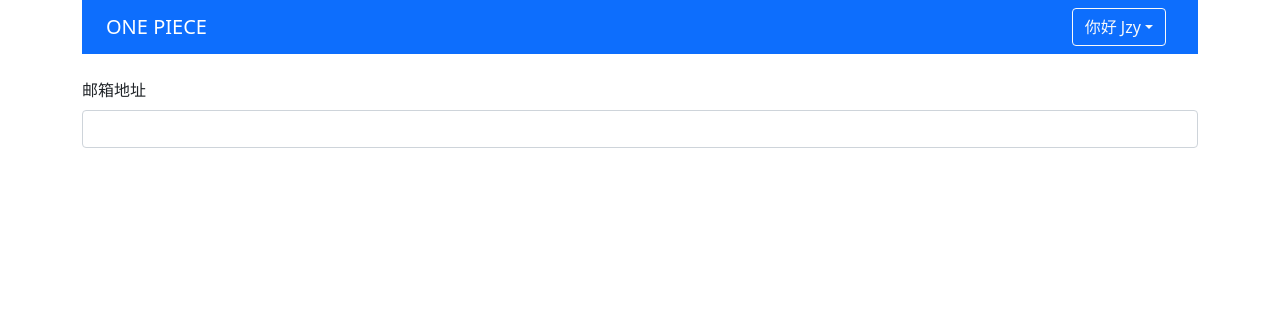
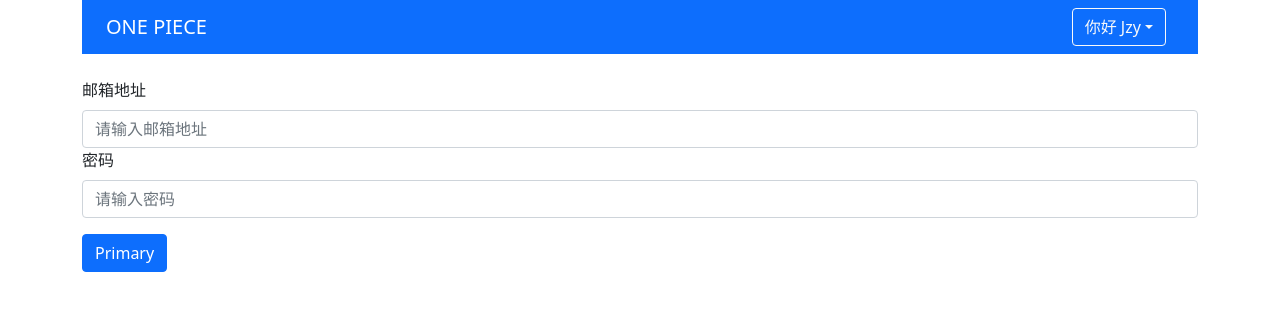
Before and after one commit to zoro5284/zy, a Vue app: page / in a window 1280 px wide. Shown: the top 310 px of the page. Built offline with nearby package versions, Linux system fonts and the light colour scheme.

Commit message:
init validatefrom

```diff
--- a/package.json
+++ b/package.json
@@ -9,6 +9,7 @@
   },
   "dependencies": {
     "bootstrap": "^5.1.3",
+    "mitt": "^3.0.0",
     "vue": "^3.2.13"
   },
   "devDependencies": {
--- a/src/App.vue
+++ b/src/App.vue
@@ -2,33 +2,36 @@
   <div class="container">
     <GlobalHeader :user="curUser" />
     <!-- <ColumnList :list="list"/> -->
-    <form action="">
-      <div class="mb-3">
-        <label class="form-label">邮箱地址</label>
-        <ValidateInput :rules="rules" succ-msg="that's right" />
-      </div>
-    </form>
+    <ValidateForm @form-submit="handleFormSubmit">
+      <label class="form-label">邮箱地址</label>
+      <ValidateInput :rules="emailRules" v-model="emailVal" succ-msg="that's right" placeholder="请输入邮箱地址" />
+      <label class="form-label">密码</label>
+      <ValidateInput :rules="pwdRules" v-model="pwdVal" succ-msg="that's right" placeholder="请输入密码" />
+    </ValidateForm>
   </div>
 </template>
 
 <script lang="ts">
-import { defineComponent } from 'vue'
+import { defineComponent, ref } from 'vue'
 import ColumnList, { ColumnProps } from './components/ColumnList.vue'
 import GlobalHeader, { UserProps } from './components/GlobalHeader.vue'
 import ValidateInput, { RulesProps } from './components/ValidateInput.vue'
+import ValidateForm from './components/ValidateForm.vue'
 import 'bootstrap/dist/css/bootstrap.min.css'
 export default defineComponent({
   name: 'App',
   components: {
     // ColumnList,
     GlobalHeader,
-    ValidateInput
+    ValidateInput,
+    ValidateForm
   },
   setup () {
     const curUser:UserProps = {
       isLogin: true,
       name: 'Jzy'
     }
+
     const testData: ColumnProps[] = [
       {
         id: 1,
@@ -49,7 +52,7 @@ export default defineComponent({
         avatar: 'https://gimg2.baidu.com/image_search/src=http%3A%2F%2Fi0.hdslb.com%2Fbfs%2Farticle%2Fee62958a35ed65a39b55179cd4939a27e71f2f47.jpg&refer=http%3A%2F%2Fi0.hdslb.com&app=2002&size=f9999,10000&q=a80&n=0&g=0n&fmt=auto?sec=1657760368&t=83ba8b4dc4ad4a4601282fec3088f6b0'
       }
     ]
-    const rules: RulesProps = [
+    const emailRules: RulesProps = [
       {
         type: 'required',
         errMsg: '请输入邮箱'
@@ -59,10 +62,29 @@ export default defineComponent({
         errMsg: '请确认邮箱格式'
       }
     ]
+    const pwdRules: RulesProps = [
+      {
+        type: 'required',
+        errMsg: '请输入密码'
+      },
+      {
+        type: 'pwd',
+        errMsg: '请确认密码格式'
+      }
+    ]
+    const emailVal = ref('')
+    const pwdVal = ref('')
+    const handleFormSubmit = (result: boolean) => {
+      console.log('result', result)
+    }
     return {
       list: testData,
       curUser,
-      rules
+      emailRules,
+      pwdRules,
+      emailVal,
+      pwdVal,
+      handleFormSubmit
     }
   }
 })
--- /dev/null
+++ b/src/components/ValidateForm.vue
@@ -0,0 +1,42 @@
+<template>
+    <form class="validate-form-container">
+      <slot />
+      <slot name="footer">
+        <button type="button" class="btn btn-primary mt-3" @click="submitForm">Primary</button>
+      </slot>
+    </form>
+</template>
+<script lang="ts">
+import { defineComponent, onUnmounted } from 'vue'
+import mitt from 'mitt'
+// todo
+type ValidateFunc = () => boolean
+type Emits<EventType extends string | symbol, T> = {
+  on(type: EventType, handler: (arg: T) => void): void
+  off(type: EventType, handler: (arg: T) => void): void
+  emit(type: EventType, arg: T): void
+}
+type Emitter = Emits<'form-item-created', ValidateFunc>
+export const emitter:Emitter = mitt<Emitter>()
+
+export default defineComponent({
+  setup (props, context) {
+    const validateFuncArr: ValidateFunc[] = []
+    const callback = (func?: ValidateFunc) => {
+      func && validateFuncArr.push(func)
+    }
+    emitter.on('form-item-created', callback)
+    onUnmounted(() => {
+      emitter.off('form-item-created', callback)
+    })
+
+    const submitForm = () => {
+      const result = validateFuncArr.map(func => func()).every(res => res)
+      context.emit('form-submit', result)
+    }
+    return {
+      submitForm
+    }
+  }
+})
+</script>
--- a/src/components/ValidateInput.vue
+++ b/src/components/ValidateInput.vue
@@ -3,17 +3,20 @@
     <input type="text"
       class="form-control"
       :class="{'is-invalid': inputRef.error, 'is-valid': inputRef.val && !inputRef.error}"
-      v-model="inputRef.val"
+      :value="inputRef.val"
       @blur="validateInput"
+      @input="updateValue"
+      v-bind="$attrs"
     >
     <span v-if="inputRef.error" class="invalid-feedback">{{ inputRef.errMsg }}</span>
     <span v-if="inputRef.val && !inputRef.error" class="valid-feedback">{{ succMsg }}</span>
   </div>
 </template>
 <script lang="ts">
-import { defineComponent, PropType, reactive } from 'vue'
+import { defineComponent, onMounted, PropType, reactive } from 'vue'
+import { emitter } from './ValidateForm.vue'
 interface RuleProps {
-  type: 'required' | 'email',
+  type: 'required' | 'email' | 'pwd',
   errMsg: string
 }
 export type RulesProps = RuleProps[]
@@ -27,15 +30,22 @@ export default defineComponent({
     succMsg: {
       type: String,
       default: ''
+    },
+    modelValue: {
+      type: String,
+      default: ''
     }
   },
-  setup (props) {
+  inheritAttrs: false,
+  setup (props, context) {
+    console.log('attrs', context.attrs)
     const inputRef = reactive({
-      val: '',
+      val: props.modelValue || '',
       error: false,
       errMsg: ''
     })
     const validateInput = () => {
+      if (props.rules) {
         const allPassed = props.rules.every(rule => {
           let passed = true
           inputRef.errMsg = rule.errMsg
@@ -49,10 +59,22 @@ export default defineComponent({
           return passed
         })
         inputRef.error = !allPassed
+        return allPassed
+      }
+      return true
+    }
+    onMounted(() => {
+      emitter.emit('form-item-created', validateInput)
+    })
+    const updateValue = (e: Event) => {
+      const targetValue = (e.target as HTMLInputElement).value
+      inputRef.val = targetValue
+      context.emit('update:modelValue', targetValue)
     }
     return {
       inputRef,
-      validateInput
+      validateInput,
+      updateValue
     }
   }
 })
```
Also changed, not shown: 1 other file (tests, documents, lock files or other folders). Lines whose indentation alone changed are shown as unchanged.
